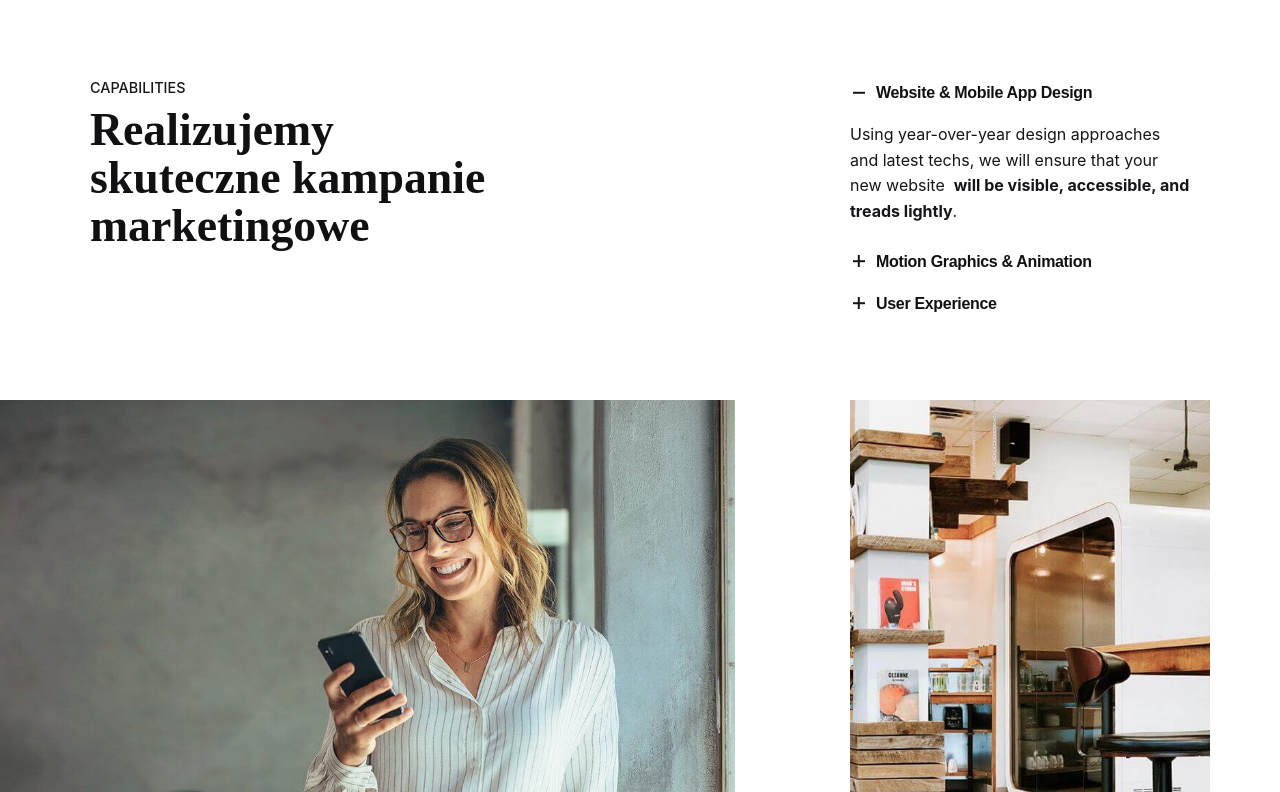
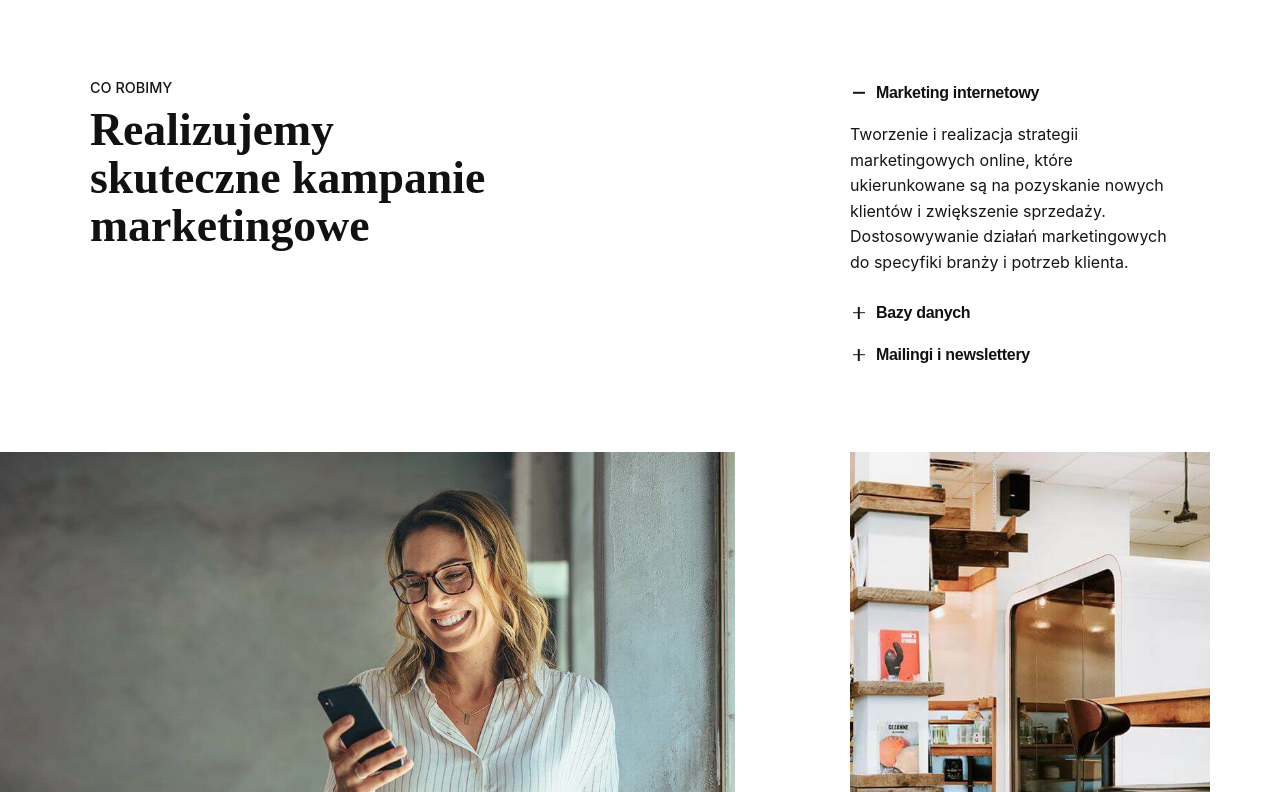
Before and after one commit to PrzemekMiros/tomek, an Eleventy site: page src/index.html in a window 1280 px wide. Shown: the part 1789-2581 px from the top of the page. Built offline with nearby package versions, Linux system fonts and the light colour scheme; Eleventy itself is replaced by a stand-in of ours; files that its build step writes are made by us from their sources; a web font is replaced by a local one.

Commit message:
Add content

```diff
--- a/src/index.html
+++ b/src/index.html
@@ -227,7 +227,7 @@ description: Skutecznie rozwijaj swój biznes
                   <span class="vc_empty_space_inner"></span>
               </div>
               <div class="ohio-widget heading -left" id="ohio-custom-63b440656a3e6">
-                  <div class="subtitle"> Capabilities </div>
+                  <div class="subtitle"> Co robimy </div>
                   <h2 class="title"> Realizujemy <br class="vc_hidden-xs vc_hidden-sm"> skuteczne kampanie <br class="vc_hidden-xs vc_hidden-sm"> marketingowe </h2>
               </div>
               <div class="vc_empty_space" style="height: 5vh">
@@ -250,7 +250,7 @@ description: Skutecznie rozwijaj swój biznes
               <div class="ohio-accordion-sс ohio-widget accordion -text" id="ohio-custom-63b440656a9ca" data-ohio-accordion="true">
                   <div class="accordion-item active" id="1648200838202-f189b397-b257">
                       <div class="accordion-button">
-                          <h6 class="accordion-header"> Website &amp; Mobile App Design </h6>
+                          <h6 class="accordion-header"> Marketing internetowy</h6>
                           <button class="icon-button -extra-small" aria-label="Item-1">
                               <i class="icon"></i>
                           </button>
@@ -258,14 +258,15 @@ description: Skutecznie rozwijaj swój biznes
                       <div class="accordion-collapse">
                           <div class="accordion-body">
                               <div class="ohio-text-sc" id="ohio-custom-63b440656abcc">
-                                  <p>Using year-over-year design approaches and latest techs, we will ensure that your new website  <strong>will be visible, accessible, and treads lightly</strong>. </p>
+                                  <p>Tworzenie i realizacja strategii marketingowych online, które ukierunkowane są na pozyskanie nowych klientów i zwiększenie sprzedaży. Dostosowywanie działań marketingowych do specyfiki branży i potrzeb klienta.
+                                  </p>
                               </div>
                           </div>
                       </div>
                   </div>
                   <div class="accordion-item" id="1648200838289-ae1d0dc3-36a2">
                       <div class="accordion-button">
-                          <h6 class="accordion-header"> Motion Graphics &amp; Animation </h6>
+                          <h6 class="accordion-header"> Bazy danych </h6>
                           <button class="icon-button -extra-small" aria-label="Item-2">
                               <i class="icon"></i>
                           </button>
@@ -273,14 +274,16 @@ description: Skutecznie rozwijaj swój biznes
                       <div class="accordion-collapse">
                           <div class="accordion-body">
                               <div class="ohio-text-sc" id="ohio-custom-63b440656acac">
-                                  <p>We’ve created a full-stack structure for our working <strong>workflow processes</strong>, were from the funny the century initial all the made, have spare to negatives. </p>
+                                  <p>Tworzenie baz danych zawierających kontakty do potencjalnych klientów
+                                    Aktualizacja i ulepszanie baz danych, aby zapewnić ich aktualność i skuteczność
+                                    Selekcja i filtrowanie danych, aby uzyskać jak najbardziej precyzyjne informacje</p>
                               </div>
                           </div>
                       </div>
                   </div>
                   <div class="accordion-item" id="1648200872005-a90be0a2-2140">
                       <div class="accordion-button">
-                          <h6 class="accordion-header"> User Experience </h6>
+                          <h6 class="accordion-header"> Mailingi i newslettery </h6>
                           <button class="icon-button -extra-small" aria-label="Item-3">
                               <i class="icon"></i>
                           </button>
@@ -288,7 +291,8 @@ description: Skutecznie rozwijaj swój biznes
                       <div class="accordion-collapse">
                           <div class="accordion-body">
                               <div class="ohio-text-sc" id="ohio-custom-63b440656ad6e">
-                                  <p>We’ve created a full-stack structure for our working <strong>workflow processes</strong>, were from the funny the century initial all the made, have spare to negatives. </p>
+                                  <p>Projektowanie i tworzenie profesjonalnych mailingów i newsletterów                                    Dostosowywanie treści do potrzeb i oczekiwań klientów
+                                    Wysyłka i monitorowanie efektywności kampanii</p>
                               </div>
                           </div>
                       </div>
```
Also changed, not shown: src/includes/partials/header.njk (+2 -2 lines).
